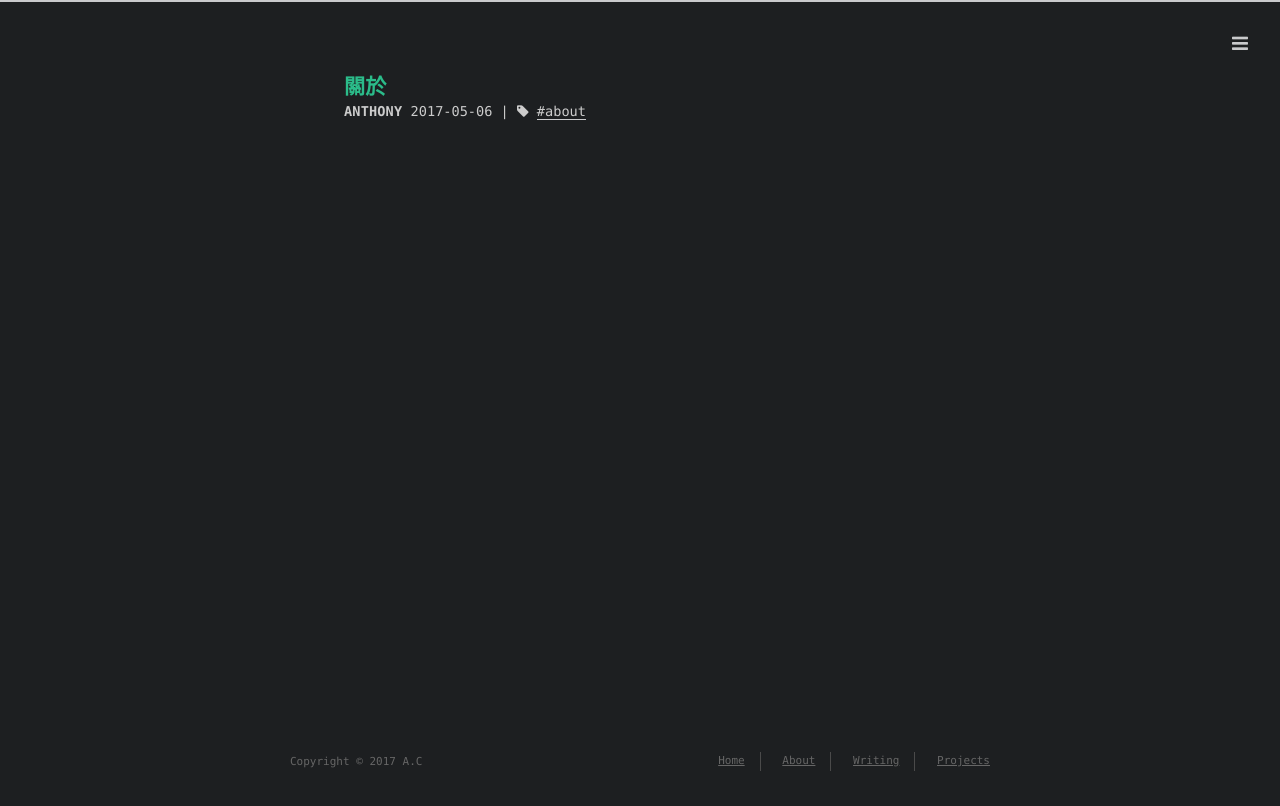
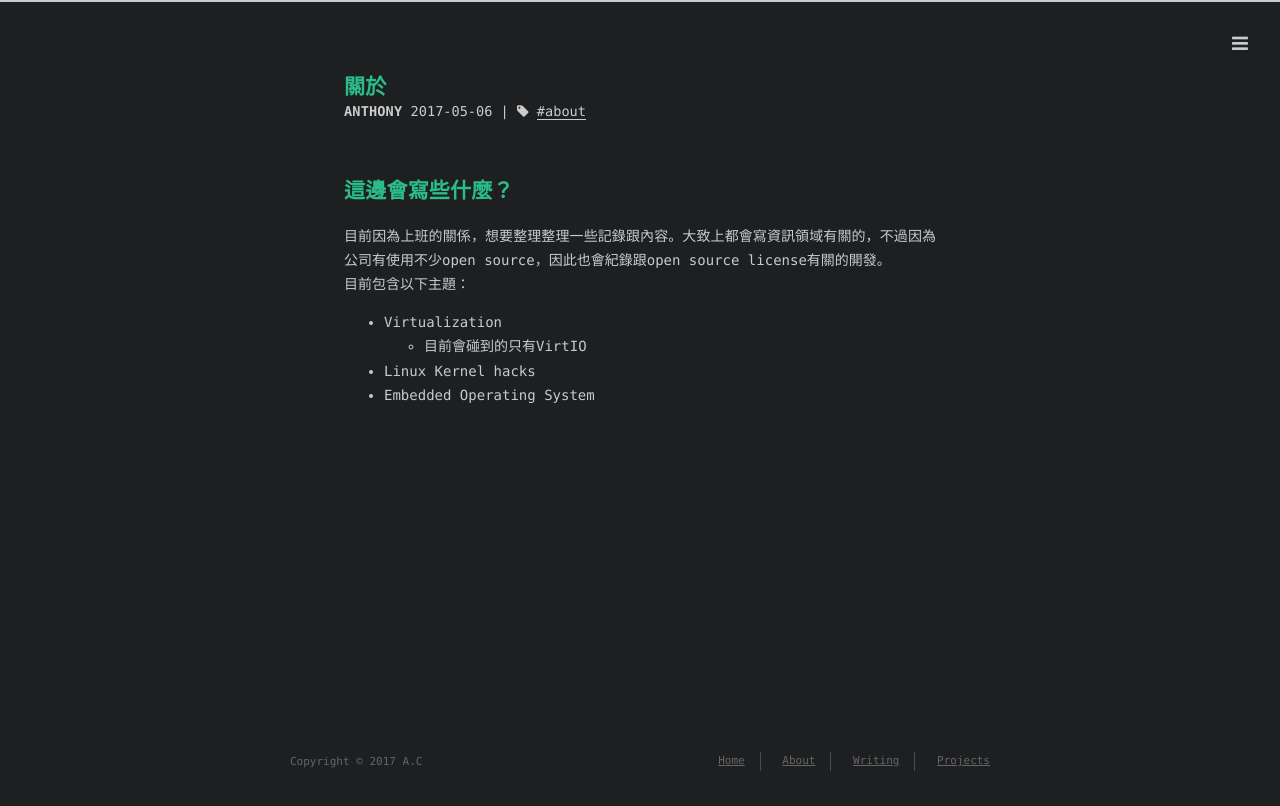
Before and after one commit to sunnyanthony/__unusedBlog, a plain HTML site: page 2017/05/06/關於/index.html in a window 1280 px wide. Drawn offline with Linux system fonts and the light colour scheme; a web font is replaced by a local one.

Commit message:
Site updated: 2017-05-06 16:07:19

```diff
--- a/2017/05/06/關於/index.html
+++ b/2017/05/06/關於/index.html
@@ -6,14 +6,17 @@
     <meta http-equiv="X-UA-Compatible" content="IE=edge">
     <meta name="HandheldFriendly" content="True">
     <meta name="viewport" content="width=device-width, initial-scale=1, maximum-scale=1" />
-    <meta name="keywords" content="about">
+    <meta name="description" content="這邊會寫些什麼？目前因為上班的關係，想要整理整理一些記錄跟內容。大致上都會寫資訊領域有關的，不過因為公司有使用不少open source，因此也會紀錄跟open source license有關的開發。目前包含以下主題：  Virtualization 目前會碰到的只有VirtIO   Linux Kernel hacks Embedded Operating System">
+<meta name="keywords" content="about">
 <meta property="og:type" content="article">
 <meta property="og:title" content="關於">
 <meta property="og:url" content="http://yoursite.com/2017/05/06/關於/index.html">
 <meta property="og:site_name" content="Anthony">
-<meta property="og:updated_time" content="2017-05-06T07:41:14.000Z">
+<meta property="og:description" content="這邊會寫些什麼？目前因為上班的關係，想要整理整理一些記錄跟內容。大致上都會寫資訊領域有關的，不過因為公司有使用不少open source，因此也會紀錄跟open source license有關的開發。目前包含以下主題：  Virtualization 目前會碰到的只有VirtIO   Linux Kernel hacks Embedded Operating System">
+<meta property="og:updated_time" content="2017-05-06T08:07:09.000Z">
 <meta name="twitter:card" content="summary">
 <meta name="twitter:title" content="關於">
+<meta name="twitter:description" content="這邊會寫些什麼？目前因為上班的關係，想要整理整理一些記錄跟內容。大致上都會寫資訊領域有關的，不過因為公司有使用不少open source，因此也會紀錄跟open source license有關的開發。目前包含以下主題：  Virtualization 目前會碰到的只有VirtIO   Linux Kernel hacks Embedded Operating System">
 
 
 
@@ -93,7 +96,7 @@
 
     </div>
     <div id="toc">
-
+      <ol class="toc"><li class="toc-item toc-level-1"><a class="toc-link" href="#這邊會寫些什麼？"><span class="toc-number">1.</span> <span class="toc-text">這邊會寫些什麼？</span></a></li></ol>
     </div>
   </span>
 </div>
@@ -132,6 +135,15 @@
 
 
   <div class="content" itemprop="articleBody">
+    <h1 id="這邊會寫些什麼？"><a href="#這邊會寫些什麼？" class="headerlink" title="這邊會寫些什麼？"></a>這邊會寫些什麼？</h1><p>目前因為上班的關係，想要整理整理一些記錄跟內容。大致上都會寫資訊領域有關的，不過因為公司有使用不少open source，因此也會紀錄跟open source license有關的開發。<br>目前包含以下主題：</p>
+<ul>
+<li>Virtualization<ul>
+<li>目前會碰到的只有VirtIO</li>
+</ul>
+</li>
+<li>Linux Kernel hacks</li>
+<li>Embedded Operating System</li>
+</ul>
 
   </div>
 </article>
@@ -158,7 +170,7 @@
     </div>
 
     <div id="toc-footer" style="display: none">
-
+      <ol class="toc"><li class="toc-item toc-level-1"><a class="toc-link" href="#這邊會寫些什麼？"><span class="toc-number">1.</span> <span class="toc-text">這邊會寫些什麼？</span></a></li></ol>
     </div>
 
     <div id="share-footer" style="display: none">
```
